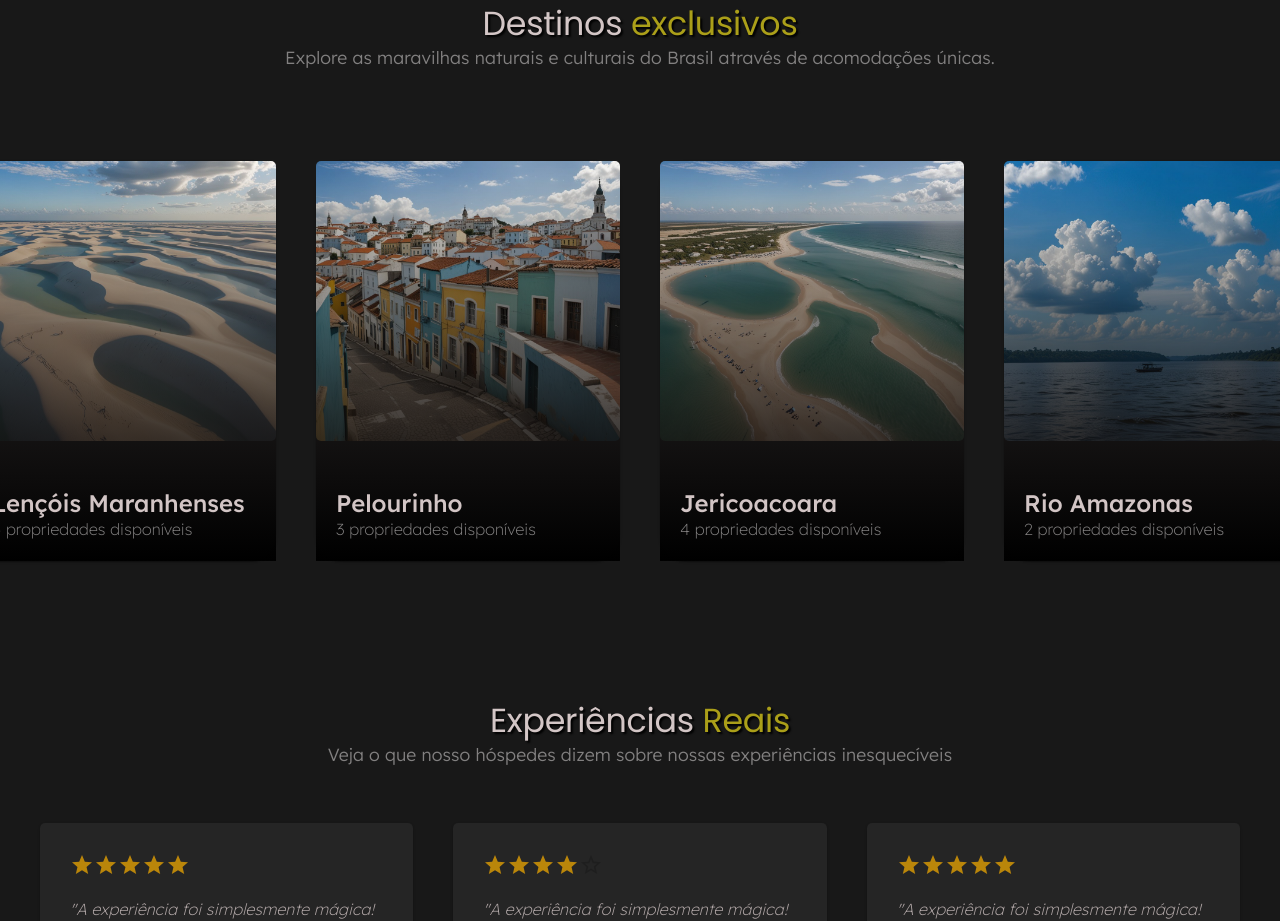
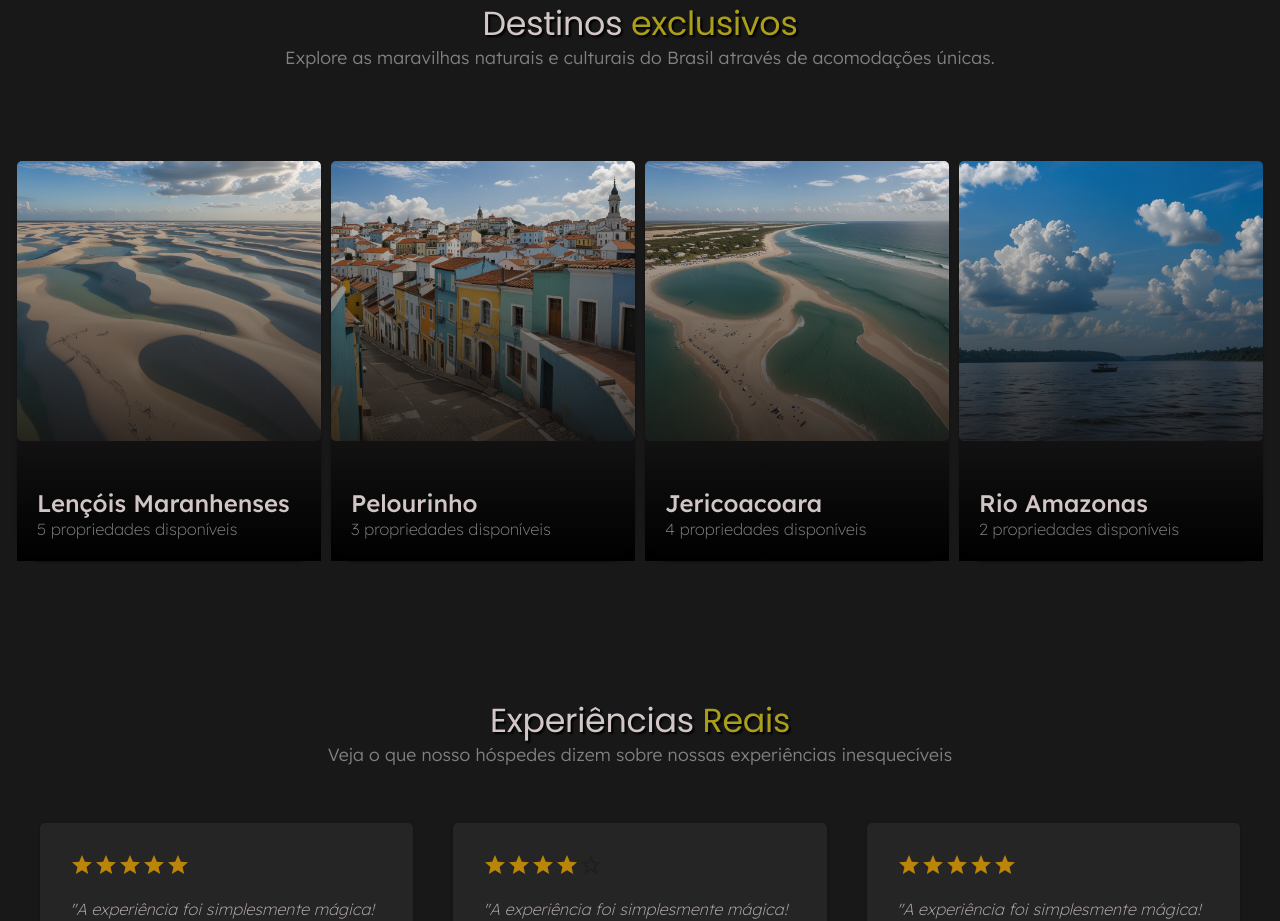
Before and after one commit to Leonardobern10/ExperiStay, a React (Vite) app: page / in a window 1280 px wide. Shown: the part 2700-3621 px from the top of the page. Built offline with nearby package versions, Linux system fonts and the light colour scheme; a web font is replaced by a local one.

Commit message:
fix: ajustando espaçamento horizontal

```diff
--- a/src/components/home/ExclusiveDestinys/ExclusiveDestinyContainer.tsx
+++ b/src/components/home/ExclusiveDestinys/ExclusiveDestinyContainer.tsx
@@ -35,9 +35,12 @@ export default function ExclusiveDestinyContainer(props: {
                {currentWidth ? (
                     <Stack
                          direction="row"
+                         justifyContent="space-between"
+                         alignItems="center"
                          sx={(theme) => ({
-                              columnGap: theme.spacing(8),
-                              padding: theme.spacing(8),
+                              columnGap: theme.spacing(2),
+                              paddingTop: theme.spacing(8),
+                              paddingBottom: theme.spacing(8),
                          })}>
                          {exclusiveDestines.map((el) => (
                               <ExclusiveComponent
```
